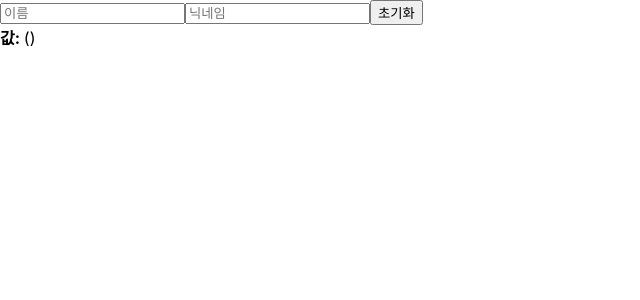
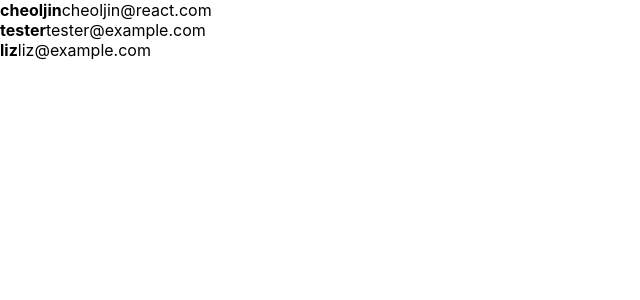
Before and after one commit to cheoljin408/Reactjs_study, a React (Create React App) app in the folder react-tutorial/begin-react/: page / in a window 1280 px wide. Shown: the top 300 px of the page, without its empty margins (0-640 px from the left). Built offline with nearby package versions, Linux system fonts and the light colour scheme.

Commit message:
React 입문 - 12
- 배열 렌더링하기

```diff
--- a/react-tutorial/begin-react/src/App.js
+++ b/react-tutorial/begin-react/src/App.js
@@ -1,9 +1,9 @@
 import React from 'react';
-import InputSample from './InputSample.js';
+import UserList from './UserList.js';
 
 function App() {
   return (
-    <InputSample />
+    <UserList />
   );
 }
 
--- /dev/null
+++ b/react-tutorial/begin-react/src/UserList.js
@@ -0,0 +1,44 @@
+import React from 'react';
+
+// 하나의 컴포넌트에서 여러개의 컴포넌트를 만들 수 있다.
+function User({ user }) {
+    return (
+        <div>
+            <b>{user.username}</b>
+            <span>{user.email}</span>
+        </div>
+    );
+}
+
+function UserList() {
+    const users = [
+        {
+            id: 1,
+            username: 'cheoljin',
+            email: 'cheoljin@react.com'
+        },
+        {
+            id: 2,
+            username: 'tester',
+            email: 'tester@example.com'
+        },
+        {
+            id: 3,
+            username: 'liz',
+            email: 'liz@example.com'
+        }
+    ];
+
+    return (
+        <div>
+            {
+                // 배열 내장함수 map을 이용하여 객체형태의 배열인 변수를 컴포넌트 엘리먼트 형태의 배열로 변환을 해준다.
+                users.map(
+                    (user) => (<User user={user} key={user.id}/>)
+                )
+            }
+        </div>
+    );
+}
+
+export default UserList;
```
